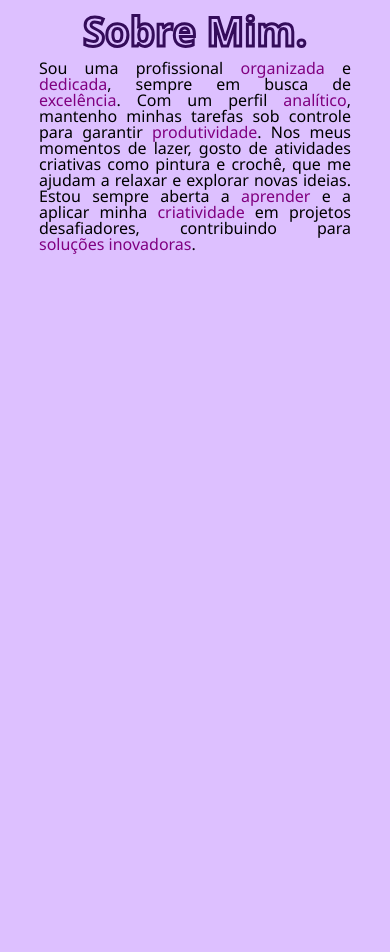
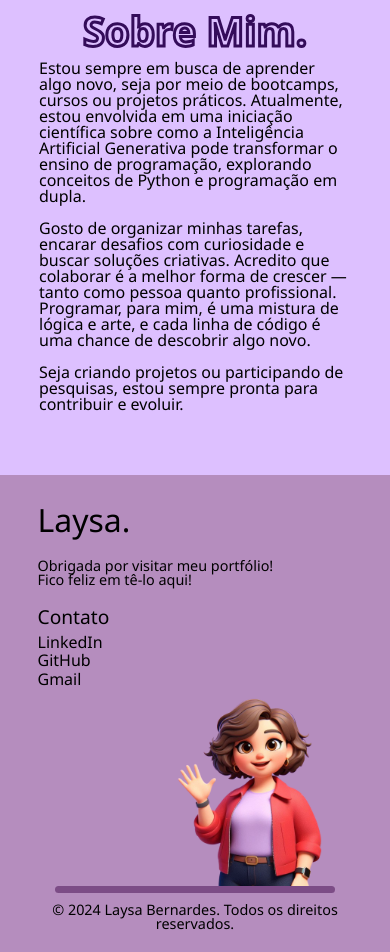
Before and after one commit to Laysabernardes/portfolio, a React (Create React App) app in the folder front-end/: page / in a window 390 px wide. Shown: the part 1847-2799 px from the top of the page. Before the commit the page ends 2162 px from the top, so only its background shows below. Built offline with nearby package versions, Linux system fonts and the light colour scheme; no server answers.

Commit message:
feat: created the footer

```diff
--- a/front-end/src/api.js
+++ b/front-end/src/api.js
@@ -1,7 +1,7 @@
 import axios from 'axios';
 
 const instance = axios.create({
-    baseURL: 'http://localhost:3001/'
+    baseURL: 'https://portfolio-37lf.onrender.com/'
   });
   //http://localhost:3001/
   //https://portfolio-37lf.onrender.com/
--- a/front-end/src/assets/images.js
+++ b/front-end/src/assets/images.js
@@ -8,5 +8,6 @@ import gmail from "./gmail.svg";
 import linkedln from "./linkedln.svg";
 import github from "./github.svg";
 import AvatarAbout from "./avatar-about.png"
+import avatarFooter from "./footer.png";
 
-export{logoLight, logoDark, sun, moon, fotoLight, fotoDark, gmail, linkedln, github, AvatarAbout};
+export{logoLight, logoDark, sun, moon, fotoLight, fotoDark, gmail, linkedln, github, AvatarAbout, avatarFooter};
--- a/front-end/src/components/About.js
+++ b/front-end/src/components/About.js
@@ -12,14 +12,16 @@ const About = () => {
                 </div>
                 <div>
                     <h1 className='titulo-about'>Sobre Mim.</h1>
-                    <p className='texto-about'>
-                        Sou uma profissional <span className='highlight'>organizada</span> e <span className='highlight'>dedicada</span>, sempre em
-                        busca de <span className='highlight'>excelência</span>. Com um perfil <span className='highlight'>analítico</span>, mantenho
-                        minhas tarefas sob controle para garantir <span className='highlight'>produtividade</span>. Nos meus momentos de lazer, gosto
-                        de atividades criativas como pintura e crochê, que me ajudam a relaxar e explorar
-                        novas ideias. Estou sempre aberta a <span className='highlight'>aprender</span> e a aplicar
-                        minha <span className='highlight'>criatividade</span> em projetos desafiadores, contribuindo
-                        para <span className='highlight'>soluções inovadoras</span>.
+                    <p>
+                        Estou sempre em busca de aprender algo novo, seja por meio de bootcamps, cursos ou projetos práticos. Atualmente, estou envolvida em uma iniciação científica sobre <strong>como a Inteligência Artificial Generativa pode transformar o ensino de programação</strong>, explorando conceitos de Python e programação em dupla.
+                    </p>
+                    <br></br>
+                    <p>
+                        Gosto de organizar minhas tarefas, encarar desafios com curiosidade e buscar soluções criativas. Acredito que colaborar é a melhor forma de crescer — tanto como pessoa quanto profissional. Programar, para mim, é uma mistura de lógica e arte, e cada linha de código é uma chance de descobrir algo novo.
+                    </p>
+                    <br></br>
+                    <p>
+                        Seja criando projetos ou participando de pesquisas, estou sempre pronta para contribuir e evoluir.
                     </p>
                 </div>
             </div>
--- a/front-end/src/components/Footer.js
+++ b/front-end/src/components/Footer.js
@@ -0,0 +1,44 @@
+import React from 'react';
+
+import { avatarFooter } from "../assets/images.js";
+import '../styles/footer.css';
+
+const Footer = () => {
+    return (
+        <footer className="footer">
+            <div className="footer-content">
+
+                <div className="footer-nome">
+                    <p className='footer-titulo'>Laysa.</p>
+                    <p className='footer-despedida'>Obrigada por visitar meu portfólio! Fico feliz em tê-lo aqui!</p>
+                </div>
+
+                <div className="footer-contato">
+                    <h3>Contato</h3>
+                    <ul>
+                        <li>
+                            <a href="https://www.linkedin.com/in/seu-usuario" target="_blank" rel="noopener noreferrer">LinkedIn</a>
+                        </li>
+                        <li>
+                            <a href="https://github.com/seu-usuario" target="_blank" rel="noopener noreferrer">GitHub</a>
+                        </li>
+                        <li>
+                            <a href="laysabernardes.ads@gmail.com">
+                                Gmail
+                            </a>
+                        </li>
+                    </ul>
+                </div>
+
+                <div className="footer-img">
+                    <img src={avatarFooter} alt="Imagem de Laysa" />
+                </div>
+            </div>
+
+            <hr />
+            <p className='footer-copy'>&copy; 2024 Laysa Bernardes. Todos os direitos reservados.</p>
+        </footer>
+    );
+};
+
+export default Footer;
--- a/front-end/src/pages/Home.js
+++ b/front-end/src/pages/Home.js
@@ -4,6 +4,7 @@ import Presentation from "../components/Presentation.js";
 import Technologies from '../components/Technologies.js';
 import Projects from '../components/Projects.js';
 import About from '../components/About.js';
+import Footer from '../components/Footer.js';
 
 const Home = () => {
     const [isDarkTheme, setIsDarkTheme] = useState(false);
@@ -20,6 +21,7 @@ const Home = () => {
             <Technologies isDarkTheme={isDarkTheme}/>
             <Projects isDarkTheme={isDarkTheme}/>
             <About isDarkTheme={isDarkTheme}/>
+            <Footer isDarkTheme={isDarkTheme}/>
         </div>
     );
 };
--- /dev/null
+++ b/front-end/src/styles/footer.css
@@ -0,0 +1,180 @@
+.footer {
+    background-color: var(--footer-fundo);
+    padding: 20px;
+    display: flex;
+    flex-direction: column;
+    align-items: center;
+    justify-content: center;
+}
+
+.footer-content {
+    width: 70%;
+    margin: 0 auto;
+    display: flex;
+    justify-content: space-between;
+    align-items: center;
+    flex-wrap: wrap;
+}
+
+.footer-nome,
+.footer-contato {
+    flex: 0 0 30%;
+    margin: 3% 5% 0% 0%;
+    /* Aumente o valor lateral conforme necessário */
+    text-align: center;
+}
+
+.footer-img {
+    flex: 0 0 30%;
+    margin: 0%;
+    display: flex;
+    justify-content: center;
+    align-items: center;
+}
+
+hr {
+    border: none;
+    border-top: 7px solid var(--footer-hr);
+    border-radius: 15px;
+    width: 80%;
+    margin: 0;
+}
+
+.footer-titulo {
+    font-size: 3rem;
+    font-weight: lighter;
+    text-align: start;
+}
+
+.footer-despedida {
+    font-size: 1rem;
+    margin-top: 4%;
+    padding-top: 5%;
+    width: 90%;
+    text-align: start;
+}
+
+.footer-contato h3 {
+    font-size: 1.5rem;
+    margin-bottom: 3%;
+    text-align: start;
+}
+
+.footer-contato li {
+    font-size: 1rem;
+    margin-top: 1%;
+    text-align: start;
+}
+
+.footer-img img {
+    max-width: 80%;
+    height: auto;
+}
+
+.footer-copy {
+    font-size: 1rem;
+    text-align: center;
+    margin-top: 20px;
+    width: 100%;
+}
+
+@media screen and (max-width: 1024px) {
+    .footer-content {
+        width: 80%;
+    }
+
+    .footer-nome,
+    .footer-contato {
+        flex: 0 0 25%;
+    }
+
+    .footer-img {
+        flex: 0 0 25%;
+    }
+}
+
+/* Dispositivos até 768px (tablets) */
+@media screen and (max-width: 768px) {
+    .footer-content {
+        width: 80%;
+    }
+
+    .footer-nome,
+    .footer-contato {
+        flex: 0 0 30%;
+    }
+
+    .footer-img {
+        flex: 0 0 30%;
+    }
+
+    .footer-despedida {
+        width: 100%;
+    }
+}
+
+/* Dispositivos até 600px (smartphones maiores) */
+@media screen and (max-width: 600px) {
+
+    .footer-nome,
+    .footer-contato {
+        flex: 0 0 40%;
+        text-align: center;
+    }
+
+    .footer-img {
+        flex: 0 0 100%;
+        width: 30%;
+        display: flex;
+        justify-content: flex-end;
+        margin-top: 10px;
+    }
+
+    .footer-img img {
+        max-width: 30%;
+        height: auto;
+    }
+
+    .footer-titulo {
+        font-size: 2.5rem;
+    }
+
+    .footer-contato h3 {
+        font-size: 1.2rem;
+    }
+
+    .footer-copy {
+        margin-top: 10px;
+    }
+}
+
+/* Dispositivos até 480px (smartphones menores) */
+@media screen and (max-width: 480px) {
+    .footer-content {
+        width: 90%;
+    }
+
+    .footer-nome,
+    .footer-contato {
+        flex: 0 0 80%;
+        text-align: center;
+    }
+
+    .footer-titulo {
+        font-size: 2rem;
+    }
+
+    .footer-despedida {
+        font-size: 0.9rem;
+        width: 100%;
+        margin-bottom: 4%;
+    }
+
+    .footer-img img {
+        max-width: 60%;
+    }
+
+    .footer-copy {
+        font-size: 0.9rem;
+    }
+}
--- a/front-end/src/styles/index.css
+++ b/front-end/src/styles/index.css
@@ -28,27 +28,30 @@
   --btn-front: #A179DC;
   --btn-reset: rgb(207, 35, 35);
   --container-icon: linear-gradient(90deg, #684B93, #B07FF9);
-  --container-nivel:#7335cf;
-  --border-nivel:#492875;
-  --button-hover-color:#2E0E5B;
+  --container-nivel: #7335cf;
+  --border-nivel: #492875;
+  --button-hover-color: #2E0E5B;
 
-  --font-project-categoria:black;
+  --font-project-categoria: black;
   --fundo-project: #E9DEFF;
   --sombra-project: 0px 10px 20px rgba(0, 0, 0, 0.2);
   --button-project-tech: #492875;
   --button-fonte-project-tech: white;
   --font-project-descricao: black;
-  --button-link-project:#8338EC;
-  --button-link-project-hover:linear-gradient(90deg, #8338EC, #B923FF);
-  --button-link-project-fonte:white;
+  --button-link-project: #8338EC;
+  --button-link-project-hover: linear-gradient(90deg, #8338EC, #B923FF);
+  --button-link-project-fonte: white;
   --image-project: #492875;
-  --btn-paginacao-project:#6e00ff;
-  --btn-paginacao-project-fonte:white;
-  --btn-paginacao-project-hover:linear-gradient(90deg, #6e00ff, #B923FF);
-  --btn-paginacao-project-disabled:#afabab;
-  --btn-paginacao-project-fonte2:white;
+  --btn-paginacao-project: #6e00ff;
+  --btn-paginacao-project-fonte: white;
+  --btn-paginacao-project-hover: linear-gradient(90deg, #6e00ff, #B923FF);
+  --btn-paginacao-project-disabled: #afabab;
+  --btn-paginacao-project-fonte2: white;
   --wrapper-project: #874CDD;
-  --wrapper-project-fonte:rgb(52, 12, 90);
+  --wrapper-project-fonte: rgb(52, 12, 90);
+
+  --footer-fundo: #b58dbe;
+  --footer-hr: #7c4c86;
 }
 
 .dark-theme {
@@ -78,27 +81,30 @@
   --btn-back: #4F07BA;
   --btn-front: #572C98;
   --container-icon: linear-gradient(90deg, #4F07BA, #572C98);
-  --container-nivel:#400292;
-  --border-nivel:#874CDD;
-  --button-hover-color:#874CDD;
+  --container-nivel: #400292;
+  --border-nivel: #874CDD;
+  --button-hover-color: #874CDD;
 
-  --font-project-categoria:#E9DEFF;
+  --font-project-categoria: #E9DEFF;
   --fundo-project: #330775;
   --sombra-project: 0px 10px 20px rgba(148, 148, 148, 0.151);
   --button-project-tech: #d76ef1;
   --button-fonte-project-tech: #E9DEFF;
-  --font-project-descricao:#E9DEFF;
-  --button-link-project:#bc2cf5;
-  --button-link-project-hover:linear-gradient(90deg, #8338EC, #cf0fff);
-  --button-link-project-fonte:white;
+  --font-project-descricao: #E9DEFF;
+  --button-link-project: #bc2cf5;
+  --button-link-project-hover: linear-gradient(90deg, #8338EC, #cf0fff);
+  --button-link-project-fonte: white;
   --image-project: #8338EC;
-  --btn-paginacao-project:#5707be;
-  --btn-paginacao-project-fonte:white;
-  --btn-paginacao-project-hover:linear-gradient(90deg, #8917e7, #2c0e5b);
-  --btn-paginacao-project-disabled:#afabab;
-  --btn-paginacao-project-fonte2:white;
+  --btn-paginacao-project: #5707be;
+  --btn-paginacao-project-fonte: white;
+  --btn-paginacao-project-hover: linear-gradient(90deg, #8917e7, #2c0e5b);
+  --btn-paginacao-project-disabled: #afabab;
+  --btn-paginacao-project-fonte2: white;
   --wrapper-project: #6738ad;
-  --wrapper-project-fonte:rgba(215, 197, 231, 0.932);
+  --wrapper-project-fonte: rgba(215, 197, 231, 0.932);
+
+  --footer-fundo: #705199;
+  --footer-hr: rgb(83, 12, 97);
 }
 
 @import url('https://fonts.googleapis.com/css2?family=Asul:wght@400;700&family=Montserrat:ital,wght@0,100..900;1,100..900&display=swap');
```
Also changed, not shown: front-end/src/assets/footer.png (added), front-end/src/pages/Contact.js (deleted).
